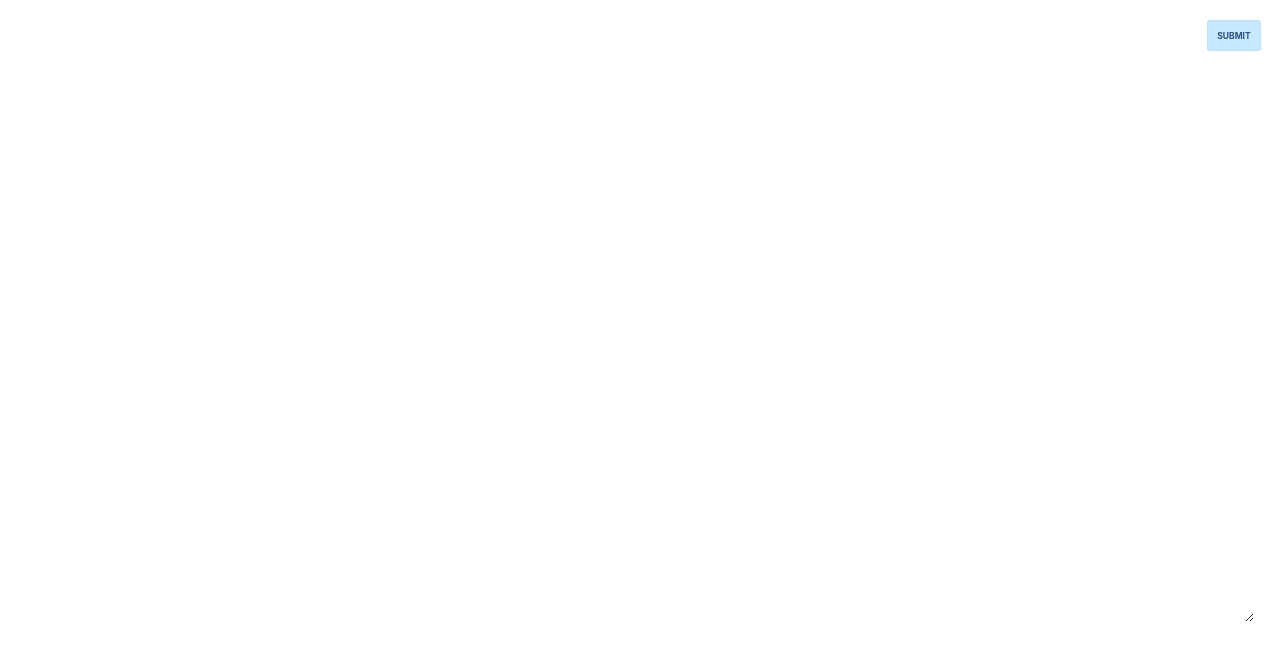
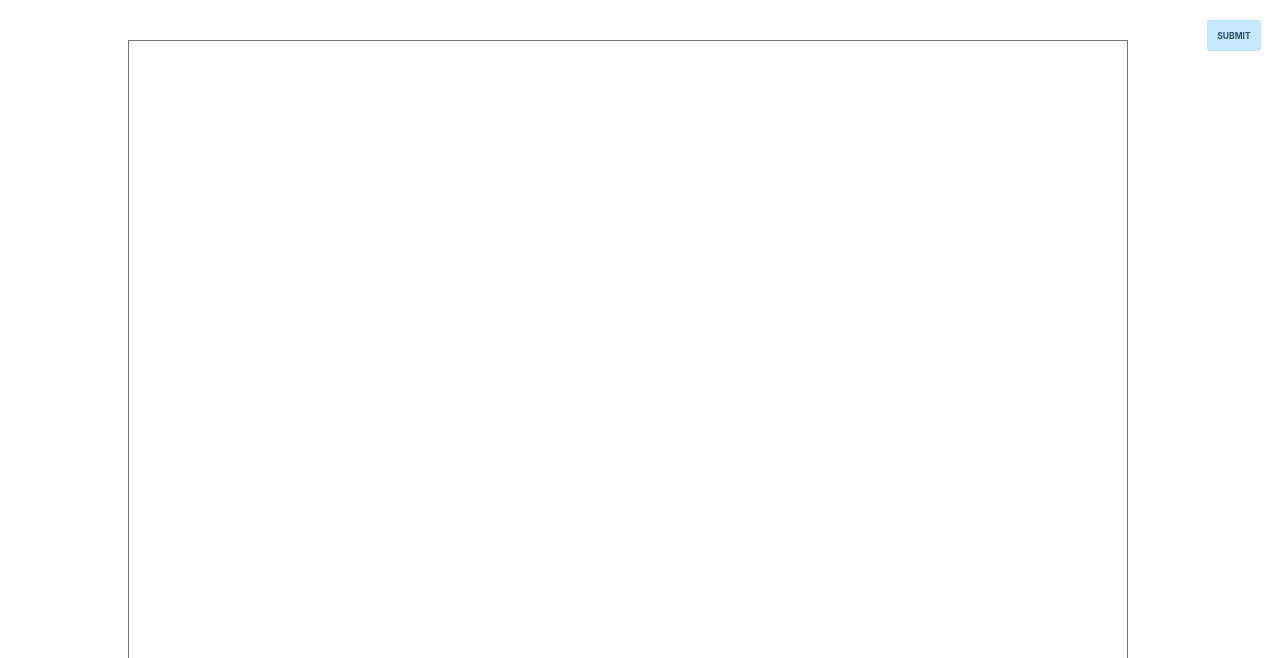
Before and after one commit to saa1605/PreDiction2.0, a React (Create React App) app in the folder frontend/: page / in a window 1280 px wide. Shown: the top 658 px of the page. Built offline with nearby package versions, Linux system fonts and the light colour scheme.

Commit message:
Added duration log, updated styling, used datetime names for logs

```diff
--- a/frontend/src/App.css
+++ b/frontend/src/App.css
@@ -40,35 +40,35 @@
 }
 
 #userText {
-  width:90%;
+  width:70%;
   color: black;
   font-family: 'Vollkorn', serif;
-  min-height: 5in;
+  min-height: 10in;
   padding: 4vw;
   background: transparent;
   opacity: 1;
   z-index: 2;
   border-radius: 0px;
-  border-width: 0px;
+  border-width: 1px;
   hyphens: auto;
   position:fixed;
-  left:0;
+  left:10%;
   top: 40px;
 }
 
 #suggestionText {
-  width:90%;
+  width:70%;
   color: rgb(137, 142, 206);
   font-family: 'Vollkorn', serif;
-  min-height: 5in;
+  min-height: 10in;
   padding: 4vw;
   cursor: text;
   pointer-events: none;
   border-radius: 0px;
-  border-width: 0px;
+  border-width: 1px;
   hyphens: auto;
   position:fixed;
-  left:0;
+  left:10%;
   top: 40px;
 }
 
--- a/frontend/src/components/Editor.js
+++ b/frontend/src/components/Editor.js
@@ -7,12 +7,18 @@ let shouldUpdate = true;
 const controller = new AbortController();
 const { signal } = controller
 
+let prevTime = 0;
+let currentTime = 0;
+let duration = 0;
+
 const LOGGER = {
   key: [],
   userText: [],
   suggestionText: [],
   selectionStart: [],
   selectionEnd: [],
+  acceptedSuggestion: [],
+  duration: []
 }
 
 function acceptOneToken(userText, suggestionText) {
@@ -28,7 +34,7 @@ function acceptOneToken(userText, suggestionText) {
   return userText;
 }
 
-function logger(event, userText, suggestionText) {
+function logger(event, userText, suggestionText, acceptedSuggetion, duration) {
   // Save the key
   LOGGER.key.push(event.nativeEvent.keyCode)
   // Save the text
@@ -38,6 +44,8 @@ function logger(event, userText, suggestionText) {
   // Save the cursor
   LOGGER.selectionStart.push(event.target.selectionStart)
   LOGGER.selectionEnd.push(event.target.selectionEnd)
+  LOGGER.acceptedSuggestion.push(acceptedSuggetion)
+  LOGGER.duration.push(duration)
 }
 
 export default function Editor() {
@@ -53,31 +61,30 @@ export default function Editor() {
     if (debouncedQuery && shouldUpdate) {
       setIsQuerying(true);
       console.log("making api call")
-      updateSuggestionBuffer('some phrase')
-      // fetch("http://52.255.164.210:8080/phrase_complete", {
-      //   method: "POST",
-      //   headers: {
-      //     "content-type": "application/json",
-      //     accept: "application/json",
-      //   },
-      //   body: JSON.stringify({
-      //     prompt: debouncedQuery,
-      //     complete_type: "PhraseComplete",
-      //     bias_id: 1 // 0 for positive, 1 for negative
-      //   }),
-      //   signal: signal
-      // })
-      //   .then((response) => response.json())
-      //   .then((response) => {
-      //     updateSuggestionBuffer(response.phrase)
-      //     console.log(response.phrase)
-      //   }
+      fetch("http://52.255.164.210:8080/phrase_complete", {
+        method: "POST",
+        headers: {
+          "content-type": "application/json",
+          accept: "application/json",
+        },
+        body: JSON.stringify({
+          prompt: debouncedQuery,
+          complete_type: "PhraseComplete",
+          bias_id: 0 // 0 for positive, 1 for negative
+        }),
+        signal: signal
+      })
+        .then((response) => response.json())
+        .then((response) => {
+          updateSuggestionBuffer(response.phrase)
+          console.log(response.phrase)
+        }
 
-      //   )
-      //   .catch((error) => {
-      //     console.error(error);
-      //     return "";
-      //   });
+        )
+        .catch((error) => {
+          console.error(error);
+          return "";
+        });
     } else {
       if (shouldUpdate) {
         updateSuggestionBuffer('');
@@ -109,22 +116,32 @@ export default function Editor() {
   };
 
   const onTab = (event) => {
+    let acceptedSuggestion = '';
     if (event.key == "Tab") {
       event.preventDefault();
       const suggestion = suggestionText.replace(userText, "");
       if (userText != suggestionText) {
         if (suggestion[0] == " ") {
+          acceptedSuggestion = " " + suggestion.trim().split(" ").shift()
           updateUserText(userText + " " + suggestion.trim().split(" ").shift());
         } else {
+          acceptedSuggestion = suggestion.split(" ").shift()
           updateUserText(userText + suggestion.split(" ").shift());
         }
         shouldUpdate = false;
       }
     }
-    logger(event, userText, suggestionText)
+    currentTime = Date.now();
+    duration = currentTime - prevTime
+    prevTime = currentTime
+    logger(event, userText, suggestionText, acceptedSuggestion, duration)
   };
 
   const submit = () => {
+    LOGGER.userText.push(userText)
+    LOGGER.suggestionText.push(suggestionText)
+    duration = Date.now() - prevTime
+    LOGGER.duration.push(duration)
     fetch("http://52.255.164.210:8080/submit", {
       method: "POST",
       headers: {
```
Also changed, not shown: 1 other file (tests, documents, lock files or other folders).
